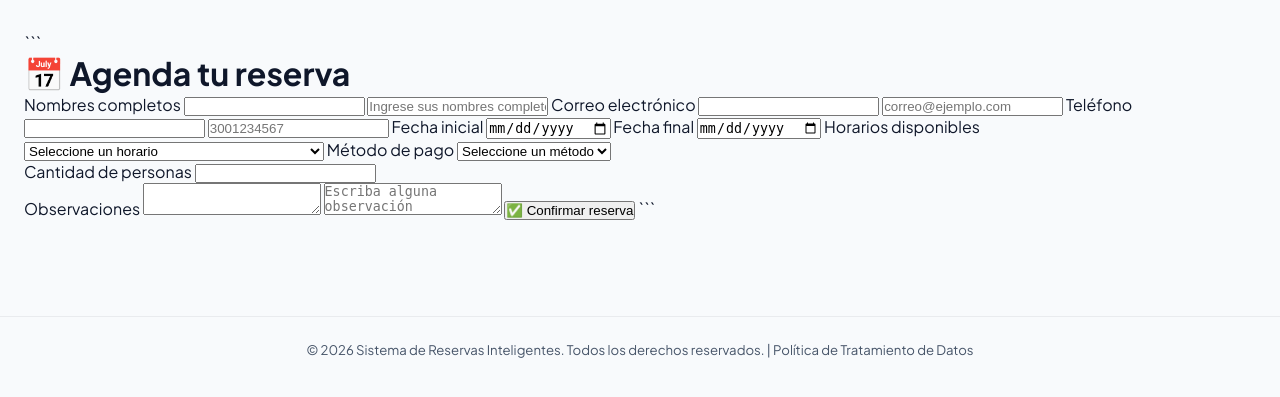
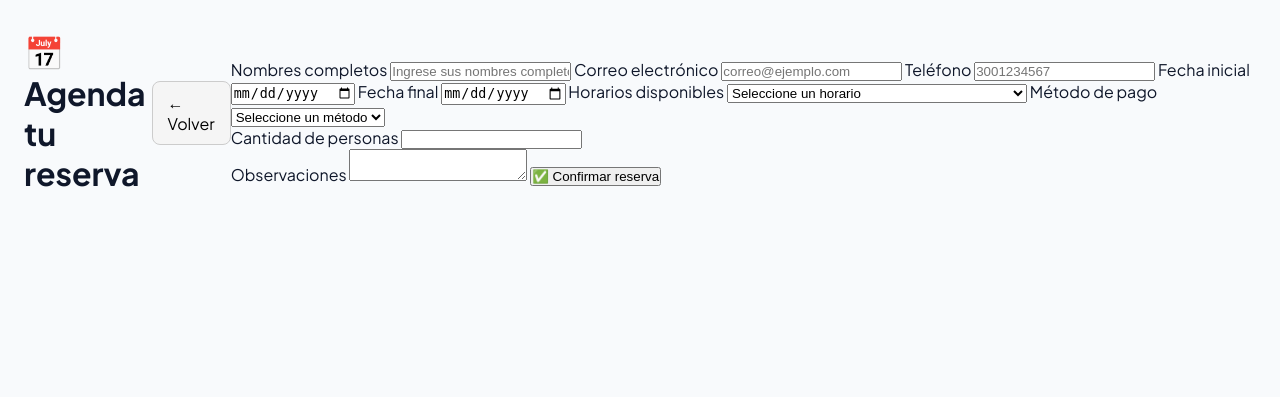
Before and after one commit to Claribel-Barrios/reservas-inteligentes, a Python web app: template app/templates/main/reservas.html in a window 1280 px wide. Shown: the part 64-461 px from the top of the page. Run offline with Jinja, Linux system fonts and the light colour scheme; the template is opened without the code that fills it: most values are stand-ins (such as "Sample title", 1, 10 or a date in 2020).

Commit message:
Toca terminarlo

````diff
--- a/app/templates/main/reservas.html
+++ b/app/templates/main/reservas.html
@@ -1,25 +1,66 @@
 {% extends "base.html" %}
+{% block extra_css %}
+<style>
+.header-reserva{
+    display:flex;
+    justify-content:space-between;
+    align-items:center;
+    margin-bottom:25px;
+}
+
+.btn-volver{
+    background:white;
+    border:1px solid var(--border);
+    padding:.6rem 1rem;
+    border-radius:10px;
+    cursor:pointer;
+    font-weight:600;
+}
+
+.btn-volver:hover{
+    background:var(--surface2);
+}
+</style>
+{% endblock %}
 
 {% block content %}
 
 <div class="container">
 
-```
-<h1>📅 Agenda tu reserva</h1>
 
-<form method="POST" action="/reservar/{{ servicio.id }}"></form>
+<div class="header-reserva">   <div style="display:flex;justify-content:space-between;align-items:center;margin-bottom:20px;">
+    <h1>📅 Agenda tu reserva</h1>
+
+    <a href="javascript:history.back()"
+       style="padding:10px 15px;
+              background:#f5f5f5;
+              border:1px solid #ccc;
+              border-radius:8px;
+              text-decoration:none;
+              color:black;">
+        ← Volver
+    </a>
+</div>
+
+<form method="POST" action="/reservar/{{ servicio.id }}">
 
     <label>Nombres completos</label>
-    <input type="text" name="nombre">
-    <input type="text" placeholder="Ingrese sus nombres completos">
+    <input type="text"
+       name="nombre"
+       placeholder="Ingrese sus nombres completos"
+       required>
 
     <label>Correo electrónico</label>
-    <input type="email" name="correo">
-    <input type="email" placeholder="correo@ejemplo.com">
+    <input type="email"
+       name="correo"
+       placeholder="correo@ejemplo.com"
+       required>
 
     <label>Teléfono</label>
-    <input type="tel" name="telefono">
-    <input type="tel" placeholder="3001234567">
+    <input type="tel"
+       name="telefono"
+       placeholder="3001234567"
+       required>
 
     <label>Fecha inicial</label>
     <input type="date" name="fecha_inicio" required>
@@ -41,7 +82,7 @@
 </select>
 
     <label>Método de pago</label>
-    <select>
+    <select name="metodo_pago" required>
         <option>Seleccione un método</option>
         <option>Efectivo</option>
         <option>Tarjeta débito</option>
@@ -70,16 +111,21 @@
 {% endif %}
 
     <label>Observaciones</label>
-    <textarea name="observaciones"></textarea>
-    <textarea placeholder="Escriba alguna observación"></textarea>
+    <textarea
+    name="observaciones"
+    placeholder="Escriba alguna observación">
+    </textarea>
 
     <button type="submit">
         ✅ Confirmar reserva
     </button>
 
 </form>
-```
+
 
 </div>
 
+<style>
+
+
 {% endblock %}
--- a/app/templates/main/servicios.html
+++ b/app/templates/main/servicios.html
@@ -160,4 +160,5 @@
 }
 </style>
 
+
 {% endblock %}
````
